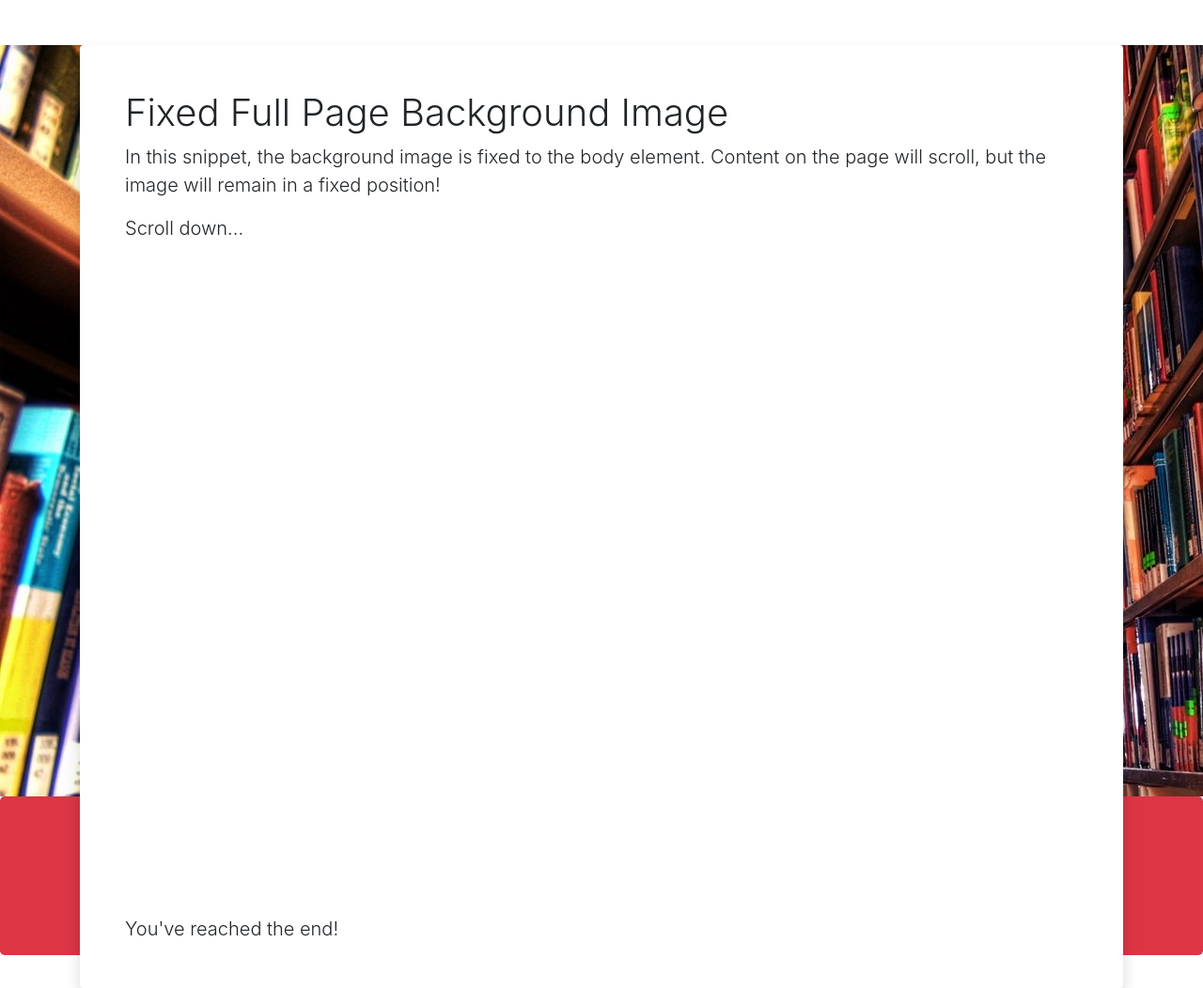
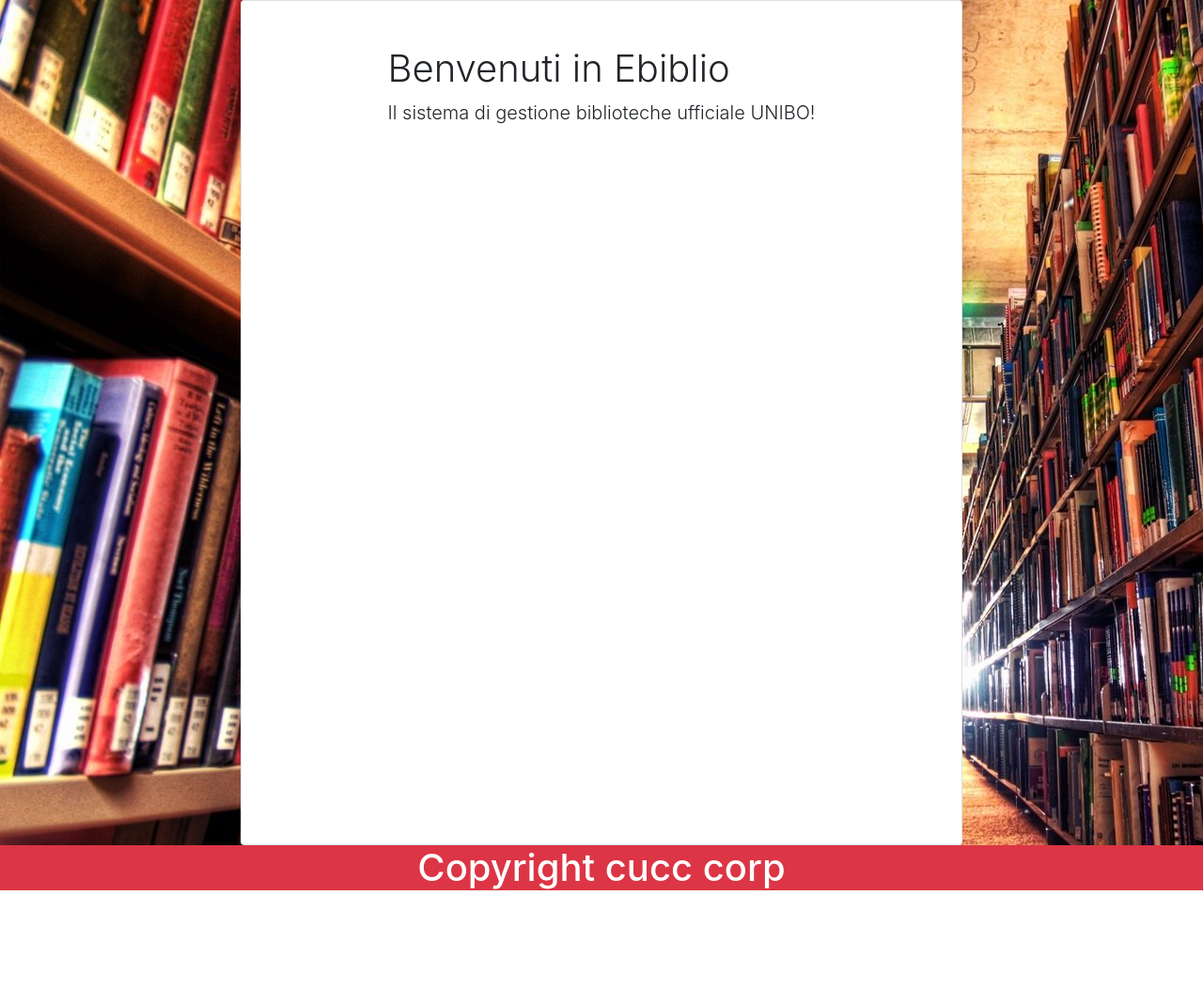
Before and after one commit to srnrss/Ebiblio_DB, a PHP site: page /ebiblio/ in a window 1280 px wide. Shown: the part 57-1109 px from the top of the page at 94% size. After the commit the page ends 1005 px from the top, so only its background shows below. Run offline with PHP 8.4, Linux system fonts and the light colour scheme.

Commit message:
background image

```diff
--- a/index.php
+++ b/index.php
@@ -1,22 +1,23 @@
 <?php
-    include('./main_partials/menu.php')
+include('./main_partials/menu.php')
 ?>
-<div class="bg-image"
-     style="background-image: url('images/bibliofull.jpg');
-            height: 100vh">
-<div class="container">
-  <div class="card border-0 shadow my-5">
-    <div class="card-body p-5">
-      <h1 class="font-weight-light">Fixed Full Page Background Image</h1>
-      <p class="lead">In this snippet, the background image is fixed to the body element. Content on the page will scroll, but the image will remain in a fixed position!</p>
-      <p class="lead">Scroll down...</p>
+
+<div class="container-fluid " style="
+background: url('./images/bibliofull.jpg') no-repeat  ;
+
+">
+<div class="row justify-content-center">
+  <div class="card" style="width: 60%;">
+    <div class="card-body p-5 align-self-center">
+    <h1 class="font-weight-light">Benvenuti in Ebiblio</h1>
+      <p class="lead">Il sistema di gestione biblioteche ufficiale UNIBO!</p>
       <div style="height: 700px"></div>
-      <p class="lead mb-0">You've reached the end!</p>
     </div>
   </div>
-</div>
+  </div>
 </div>
 
+
 <?php
-    include('./main_partials/footer.php');
+include('./main_partials/footer.php');
 ?>
--- a/main_partials/footer.php
+++ b/main_partials/footer.php
@@ -1,7 +1,7 @@
 
-<div class="jumbotron bg-danger text-white text-center">
+<div class="container-fluid bg-danger text-white text-center">
 
-        <h3>Copyright cucc corp</h3>
+        <h1>Copyright cucc corp</h1>
 
 </div>
 
```
Also changed, not shown: css/main.css (deleted).
